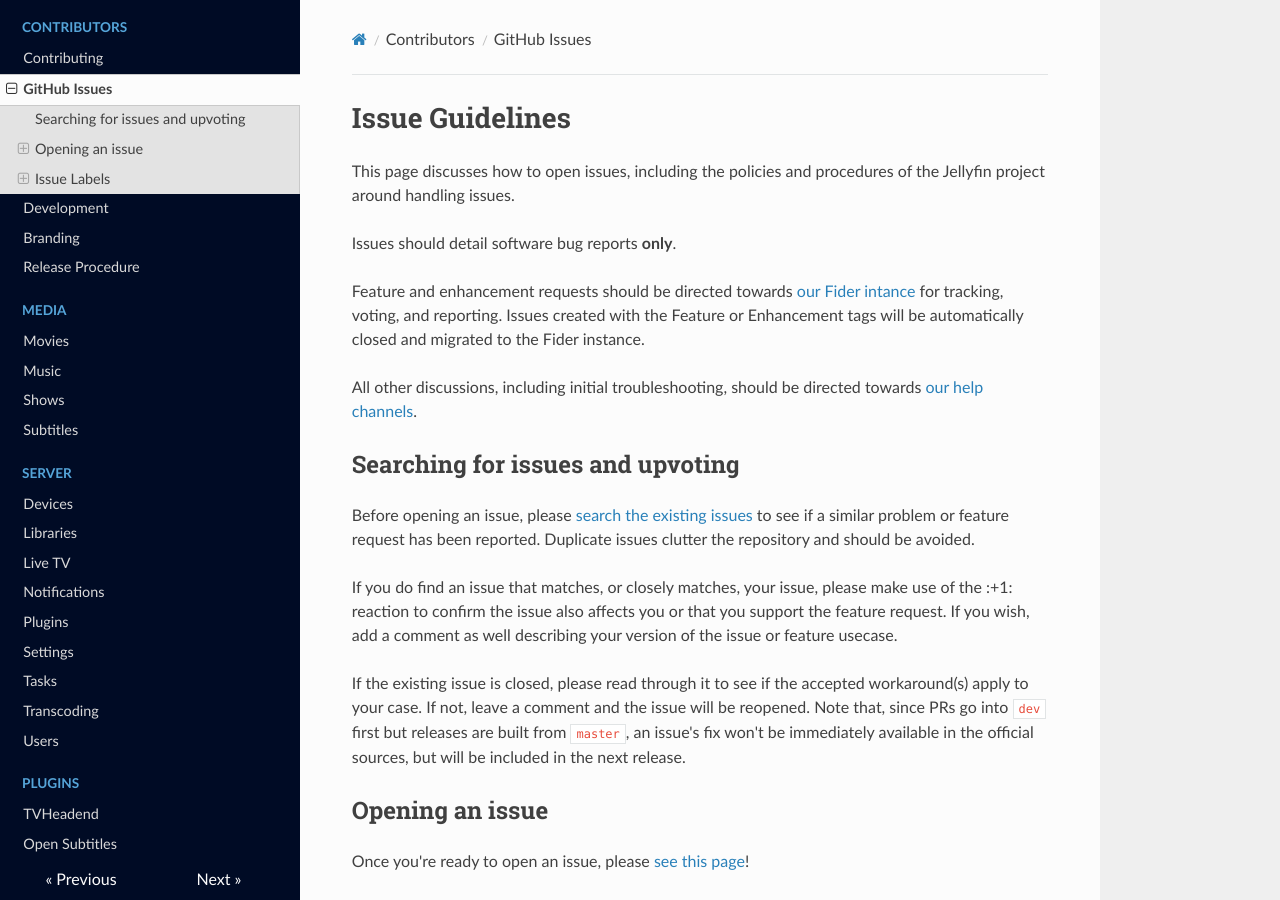
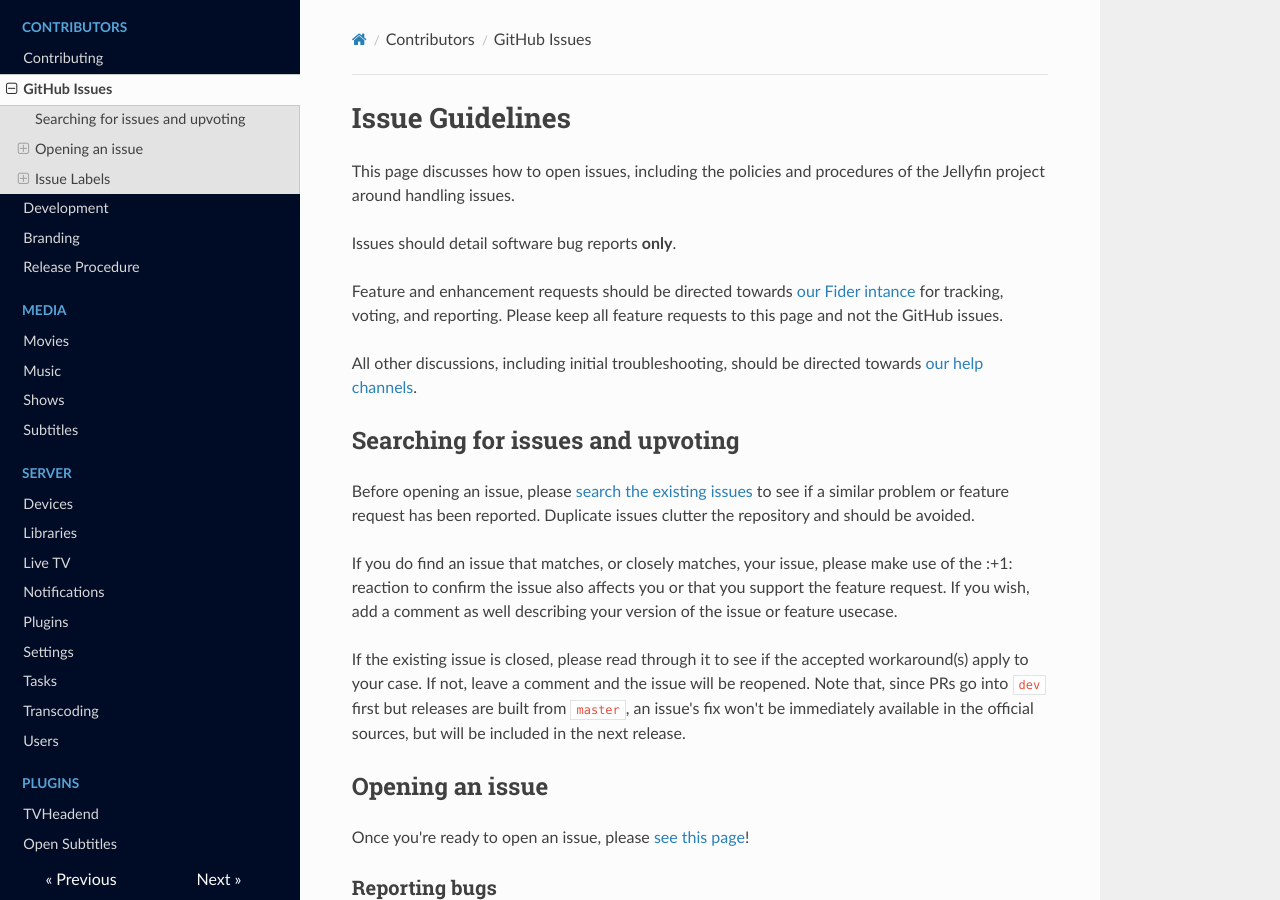
Before and after one commit to jellyfin-archive/jellyfin-docs, an MkDocs documentation site: the page built from docs/contributor-docs/issues.md, in a window 1280 px wide and 900 px high. Built offline with MkDocs 1.6.1, drawn with Linux system fonts in a browser that asks for light colours; nearby versions of some CDN libraries; old or Windows-style settings are respelled for this version of MkDocs; some of the changed text lies outside the part shown.

Commit message:
Remove GitHub issue tag references

```diff
--- a/docs/contributor-docs/issues.md
+++ b/docs/contributor-docs/issues.md
@@ -4,7 +4,7 @@ This page discusses how to open issues, including the policies and procedures of
 
 Issues should detail software bug reports **only**.
 
-Feature and enhancement requests should be directed towards [our Fider intance](https://features.jellyfin.org) for tracking, voting, and reporting. Issues created with the Feature or Enhancement tags will be automatically closed and migrated to the Fider instance.
+Feature and enhancement requests should be directed towards [our Fider intance](https://features.jellyfin.org) for tracking, voting, and reporting. Please keep all feature requests to this page and not the GitHub issues.
 
 All other discussions, including initial troubleshooting, should be directed towards [our help channels](/user-docs/getting-help).
 
@@ -57,8 +57,6 @@ These labels help determine how critical an issue is:
 
 * `regression`: An issue in need of immediate attention due to a regression from the last build.
 * `bug`: A bug in the code that affects normal usage.
-* `enhancement`: An issue that requests a modification of an existing feature. Migrates to [Fider](https://features.jellyfin.org) automatically.
-* `feature`: An issue that requests a new feature not present in Jellyfin. Migrates to [Fider](https://features.jellyfin.org) automatically.
 
 ### Management Labels
 
```
